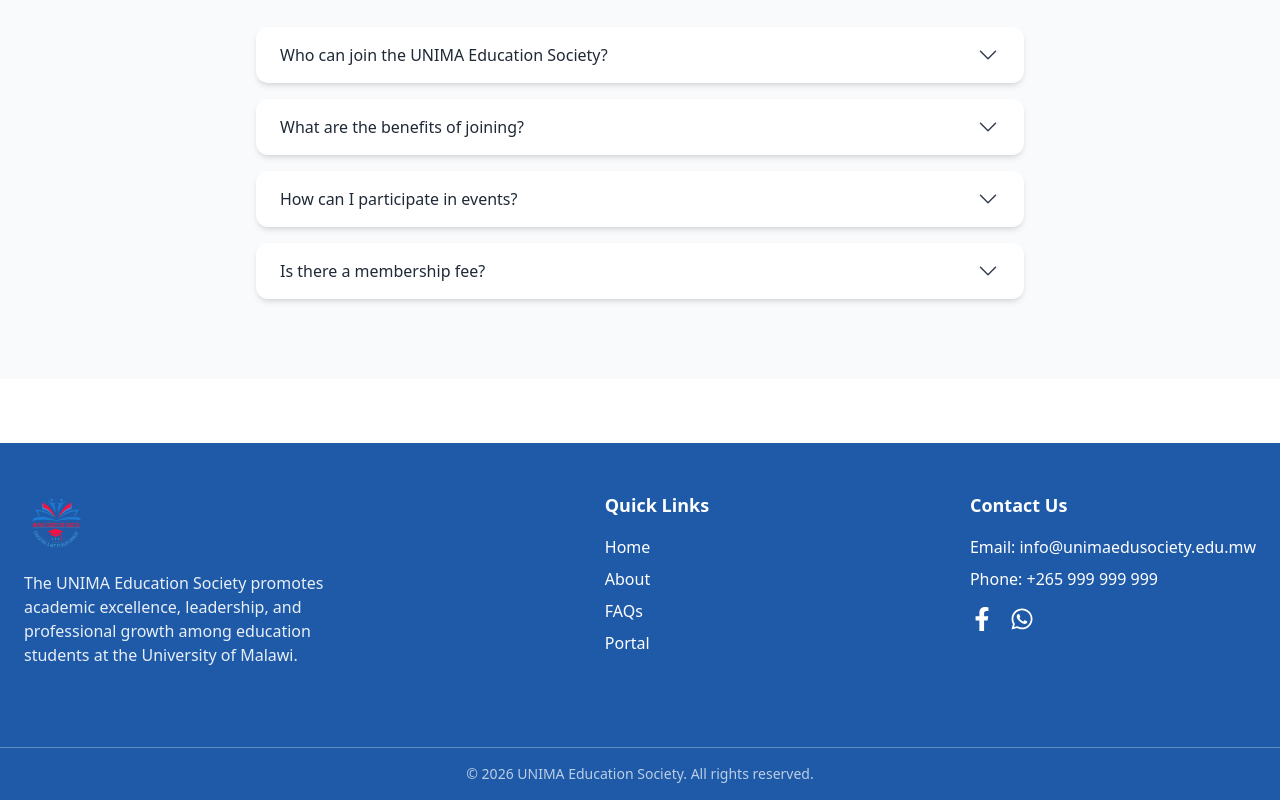
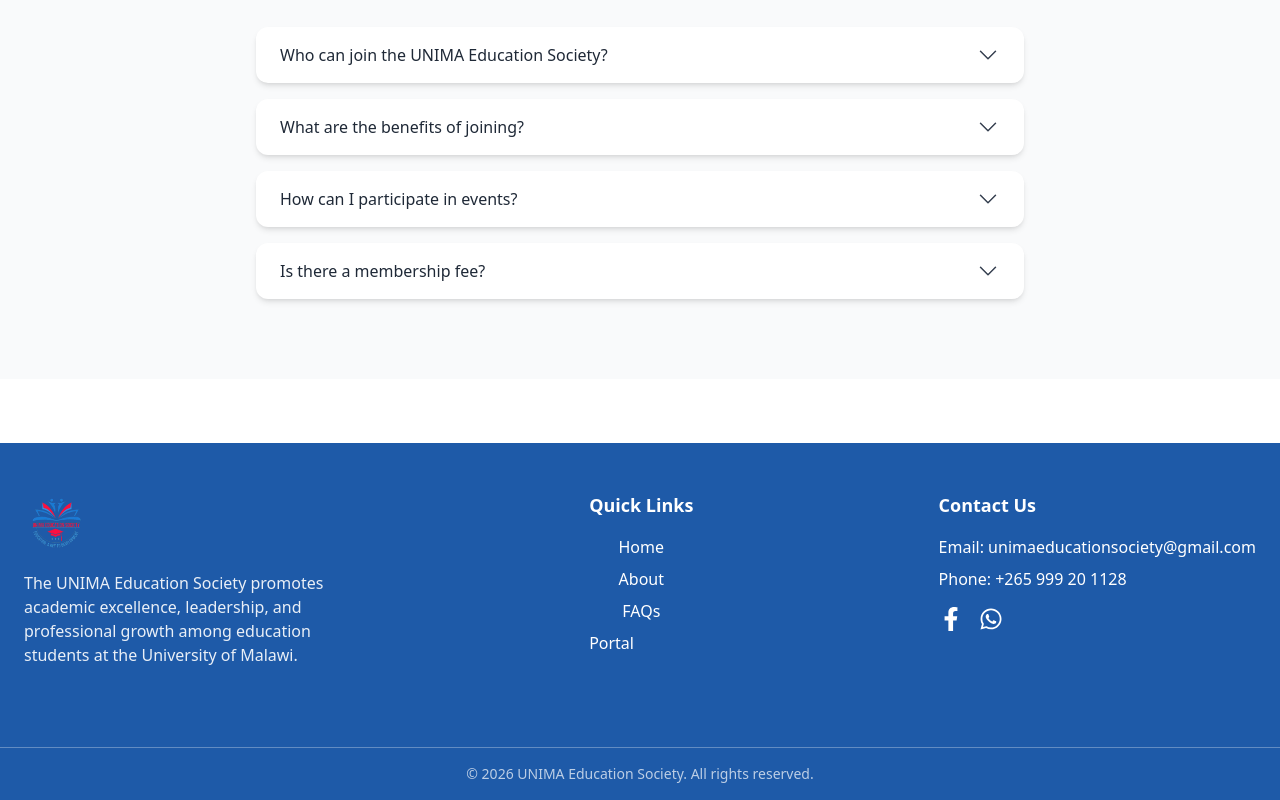
Before and after one commit to smasauko/unima-edu-society, a React (Vite) app: page / in a window 1280 px wide. Shown: the part 2977-3777 px from the top of the page. Built offline with nearby package versions, Linux system fonts and the light colour scheme.

Commit message:
scroll to the top

```diff
--- a/src/components/Footer.jsx
+++ b/src/components/Footer.jsx
@@ -1,38 +1,84 @@
-import { Link } from "react-router-dom"
+import { Link, useNavigate } from "react-router-dom"
 import { FaFacebookF, FaWhatsapp } from "react-icons/fa"
 import logo from "../assets/logo.png"
 
 export default function Footer() {
+  const navigate = useNavigate()
+
+  const handleScroll = (id) => {
+    navigate("/")
+
+    setTimeout(() => {
+      const section = document.getElementById(id)
+      section?.scrollIntoView({ behavior: "smooth" })
+    }, 100)
+  }
+
   return (
     <footer className="bg-primary text-white mt-16">
       <div className="max-w-7xl mx-auto px-6 py-12 flex flex-col md:flex-row justify-between gap-8">
+
         {/* Logo & Description */}
         <div className="flex flex-col items-center md:items-start text-center md:text-left gap-4">
           <img src={logo} alt="UNIMA Education Society" className="w-16" />
           <p className="max-w-xs text-white/90">
-            The UNIMA Education Society promotes academic excellence, leadership, and professional growth among education students at the University of Malawi.
+            The UNIMA Education Society promotes academic excellence, leadership,
+            and professional growth among education students at the University of Malawi.
           </p>
         </div>
 
         {/* Quick Links */}
         <div className="flex flex-col gap-2 text-center md:text-left">
           <h3 className="font-semibold text-lg mb-2">Quick Links</h3>
-          <Link to="/" className="hover:text-accent transition">Home</Link>
-          <Link to="/" onClick={() => document.getElementById("about")?.scrollIntoView({ behavior: "smooth" })} className="hover:text-accent transition">About</Link>
-          <Link to="/" onClick={() => document.getElementById("faqs")?.scrollIntoView({ behavior: "smooth" })} className="hover:text-accent transition">FAQs</Link>
-          <Link to="/login" className="hover:text-accent transition">Portal</Link>
+
+          <button
+            onClick={() => handleScroll("home")}
+            className="hover:text-accent transition"
+          >
+            Home
+          </button>
+
+          <button
+            onClick={() => handleScroll("about")}
+            className="hover:text-accent transition"
+          >
+            About
+          </button>
+
+          <button
+            onClick={() => handleScroll("faqs")}
+            className="hover:text-accent transition"
+          >
+            FAQs
+          </button>
+
+          <Link to="/login" className="hover:text-accent transition">
+            Portal
+          </Link>
         </div>
 
         {/* Contact / Social */}
         <div className="flex flex-col gap-2 text-center md:text-left">
           <h3 className="font-semibold text-lg mb-2">Contact Us</h3>
-          <p>Email: info@unimaedusociety.edu.mw</p>
-          <p>Phone: +265 999 999 999</p>
+          <p>Email: unimaeducationsociety@gmail.com</p>
+          <p>Phone: +265 999 20 1128</p>
+
           <div className="flex gap-4 mt-2 justify-center md:justify-start">
-            <a href="https://facebook.com" target="_blank" className="hover:text-accent transition">
+            <a
+              href="https://www.facebook.com/profile.php?id=61561573440127"
+              target="_blank"
+              rel="noreferrer"
+              className="hover:text-accent transition"
+            >
               <FaFacebookF className="w-6 h-6" />
             </a>
-            <a href="https://wa.me/265984304888" target="_blank" className="hover:text-accent transition">
+
+            <a
+              href="https://wa.me/265984304888"
+              target="_blank"
+              rel="noreferrer"
+              className="hover:text-accent transition"
+            >
               <FaWhatsapp className="w-6 h-6" />
             </a>
           </div>
```
